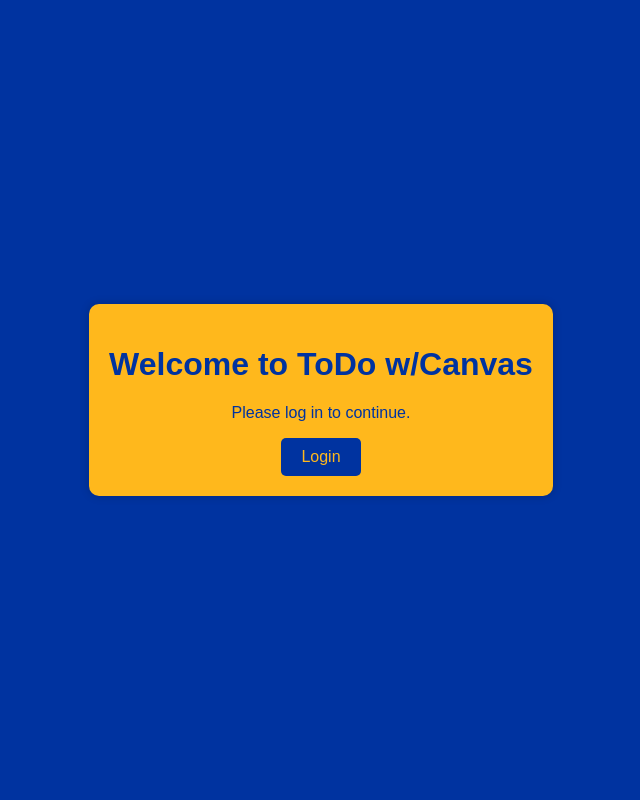
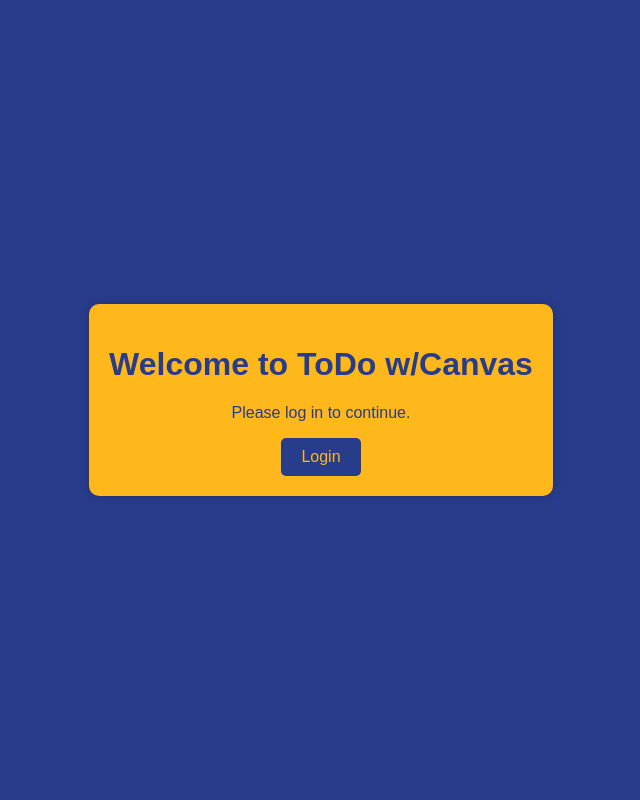
Before and after one commit to Rudyye01/CSCHacks, a Flask app: page / in a window 1280 px wide. Shown: the whole page, without its empty margins (319-959 px from the left). Run offline with Flask 3, Linux system fonts and the light colour scheme.

Commit message:
Update login.html

```diff
--- a/templates/login.html
+++ b/templates/login.html
@@ -1,5 +1,6 @@
 <!DOCTYPE html>
 <html>
+
 <head>
     <title>Login Page</title>
     <style>
@@ -9,28 +10,34 @@
             align-items: center;
             height: 100vh;
             margin: 0;
-            background-color: #0033A0; /* Pitt Blue */
+            background-color: rgb(40, 60, 140);
+            /* Pitt Blue */
             font-family: Arial, sans-serif;
             transition: background-color 0.3s;
         }
 
         .login-container {
             text-align: center;
-            background-color: #FFB81C; /* Pitt Gold */
+            background-color: #FFB81C;
+            /* Pitt Gold */
             padding: 20px;
             border-radius: 10px;
             box-shadow: 0 0 10px rgba(0, 0, 0, 0.2);
             transition: background-color 0.3s;
         }
 
-        h1, p {
-            color: #0033A0; /* Pitt Blue */
+        h1,
+        p {
+            color: rgb(40, 60, 140);
+            /* Pitt Blue */
         }
 
         button#loginButton {
             padding: 10px 20px;
-            background-color: #0033A0; /* Pitt Blue */
-            color: #FFB81C; /* Pitt Gold */
+            background-color: rgb(40, 60, 140);
+            /* Pitt Blue */
+            color: #FFB81C;
+            /* Pitt Gold */
             border: none;
             border-radius: 5px;
             font-size: 16px;
@@ -39,10 +46,12 @@
         }
 
         button#loginButton:hover {
-            background-color: #1F3F7D; /* Darker Pitt Blue on hover */
+            background-color: rgb(24, 38, 94);
+            /* Darker Pitt Blue on hover */
         }
     </style>
 </head>
+
 <body>
 
     <div class="login-container">
@@ -60,11 +69,12 @@
         //no redirect to canvas login in rn but once we have a dev key we can do the auth through them
 
         // Add a click event listener to the button
-    loginButton.addEventListener("click", function() {
+        loginButton.addEventListener("click", function () {
             // Redirect to the login page when the button is clicked
             window.location.href = loginPageURL;
         });
     </script>
 
 </body>
+
 </html>
```
Lines whose indentation alone changed are shown as unchanged.
